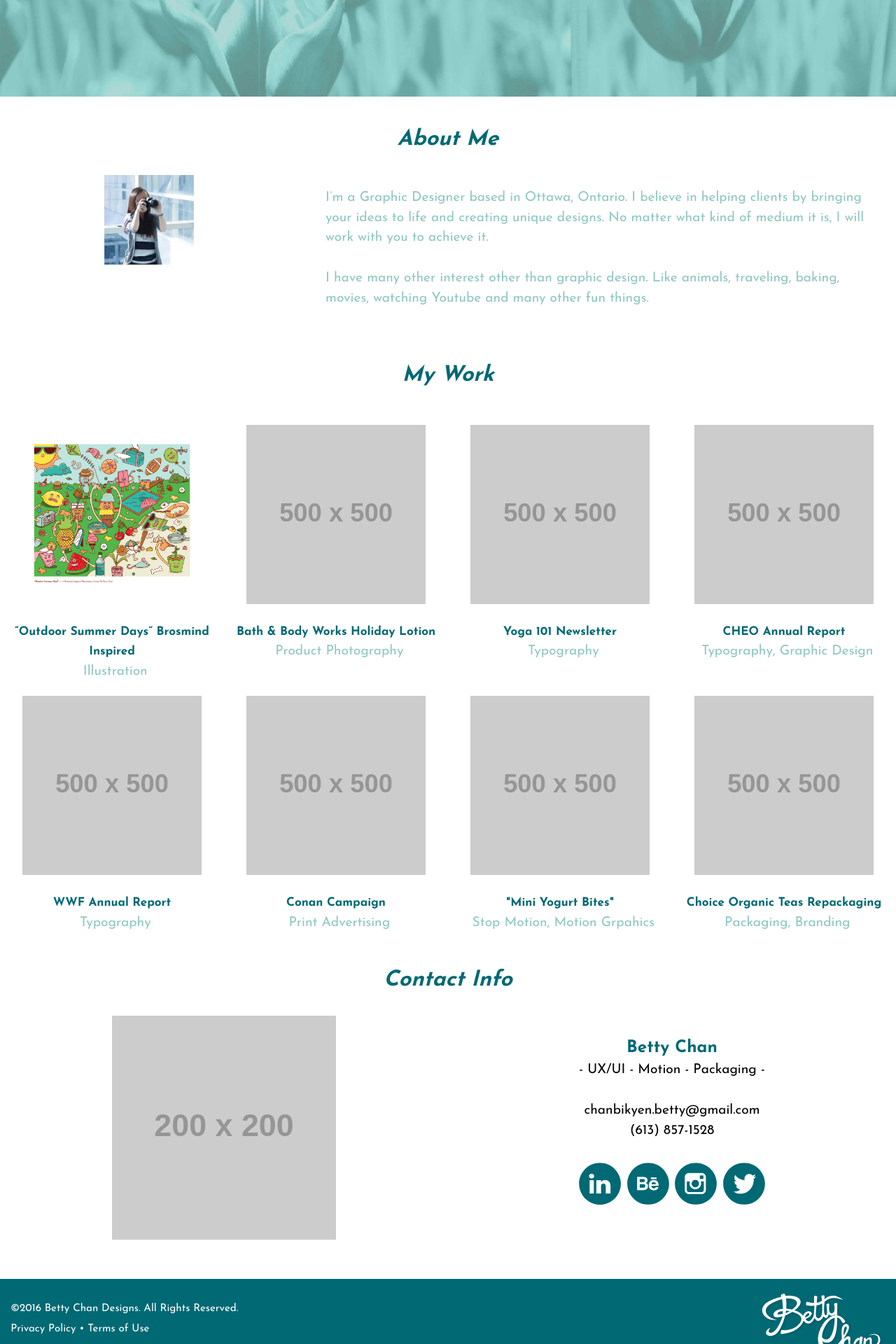
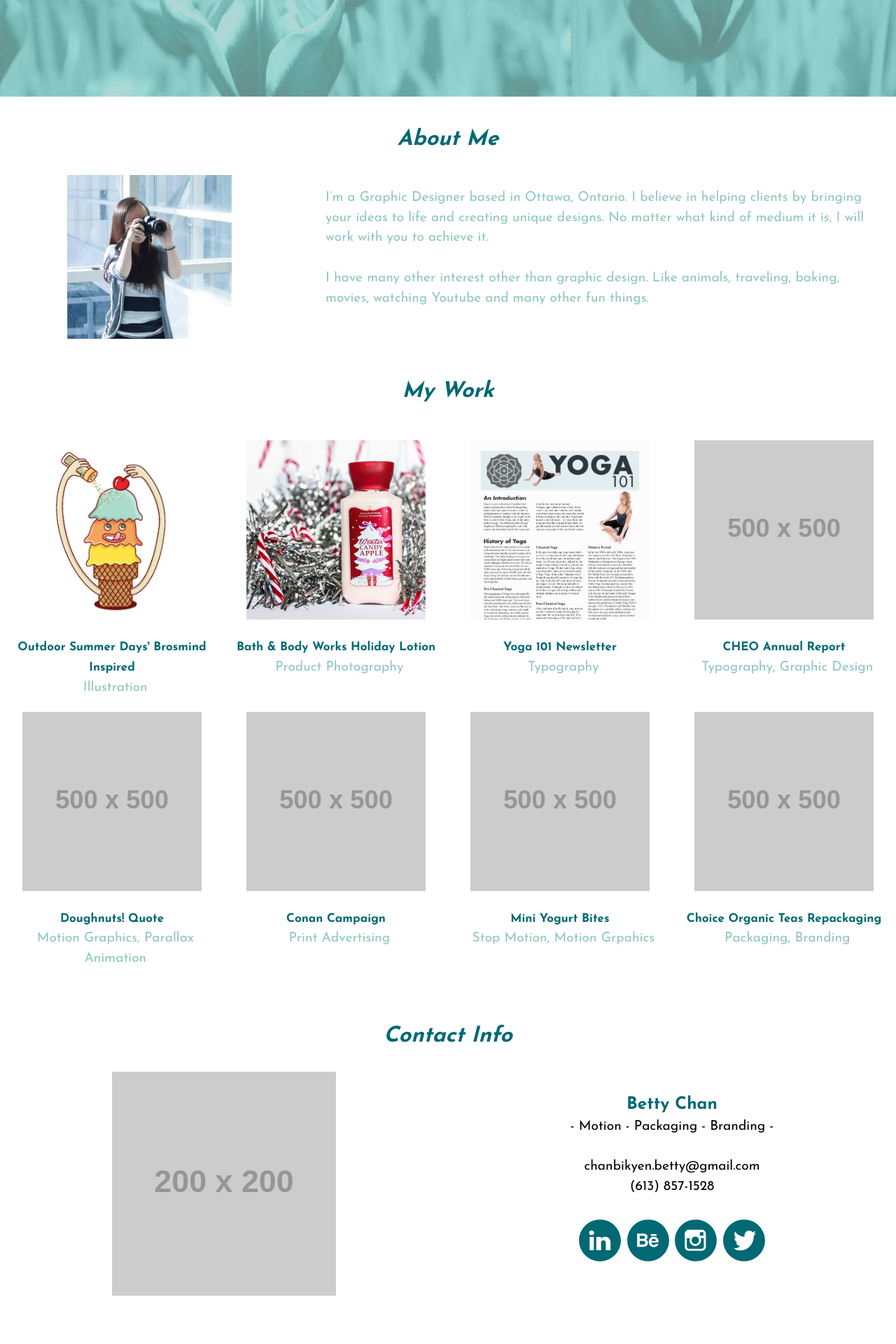
Before and after one commit to Chan0369/portfolio, a Jekyll site: the page built from index.html, in a window 1280 px wide. Shown: the part 582-2502 px from the top of the page at 70% size. Built offline with Jekyll 4.4.1, drawn with Linux system fonts in a browser that asks for light colours.

Commit message:
Added a sitemap, robot.txt, human.txt and YAML file and also replaced some place holder images with actual image

```diff
--- a/_layouts/default.html
+++ b/_layouts/default.html
@@ -3,10 +3,10 @@
 <head>
   <meta charset="utf-8">
   <title>Portfolio</title>
-  <link href="css/main.css" rel="stylesheet">
-  <link href="css/grid.css" rel="stylesheet">
-  <link href="css/type.css" rel="stylesheet">
-  <link href="css/modules.css" rel="stylesheet">
+  <link href="{{site.baseurl}}/css/main.css" rel="stylesheet">
+  <link href="{{site.baseurl}}/css/grid.css" rel="stylesheet">
+  <link href="{{site.baseurl}}/css/type.css" rel="stylesheet">
+  <link href="{{site.baseurl}}/css/modules.css" rel="stylesheet">
   <link href="https://fonts.googleapis.com/css?family=Josefin+Sans:100,400,700" rel="stylesheet">
   <meta name="viewport" content="width=device-width,initial-scale=1">
 </head>
--- a/css/main.css
+++ b/css/main.css
@@ -150,7 +150,7 @@ p {
 }
 
 .profile {
-	width: 30%;
+	width: 55%;
 }
 
 .info {
--- a/index.html
+++ b/index.html
@@ -25,17 +25,20 @@ layout: default
       <h2 class="text-center" id="work">My Work</h2>
     </div>
 
+
     <div class="thumbnails">
-      <div class="unit xs-1-2 s-1-2 m-1-4 l-1-4 xl-1-4 text-center">
-        <a href="portfolio.html"><img class="work-1" src="images/brosmind.jpg" alt=""></a>
+      {% for portfolio in site.data.portfolio-work-list %}
+        <div class="unit xs-1-2 s-1-2 m-1-4 l-1-4 xl-1-4 text-center">
+          <a href="{{site.baseurl}}/{{portfolio.link}}"><img class="work-1" src="{{site.baseurl}}/{{portfolio.image}}" alt=""></a>
           <div class="unit xs-1 s-1 m-1 l-1 xl-1">
-            <h3 class="title-1 padding-left milli">“Outdoor Summer Days” Brosmind Inspired</h3>
-            <p class="p-1 padding-left">Illustration</p>
+            <h3 class="title-1 padding-left milli">{{portfolio.title}}</h3>
+            <p class="p-1 padding-left">{{portfolio.media}}</p>
           </div>
-      </div>
+        </div>
+      {% endfor %}
 
-      <div class="unit xs-1-2 s-1-2 m-1-4 l-1-4 xl-1-4 text-center">
-        <a href="http://placehold.it/500x500"><img class="work-2" src="http://placehold.it/500x500" alt=""></a>
+      <!-- <div class="unit xs-1-2 s-1-2 m-1-4 l-1-4 xl-1-4 text-center">
+        <a href="http://placehold.it/500x500"><img class="work-2" src="images/liquid-photography.jpg" alt=""></a>
           <div class="unit xs-1 s-1 m-1 l-1 xl-1">
             <h3 class="title-2 padding-left milli">Bath & Body Works Holiday Lotion</h3>
             <p class="p-2 padding-left">Product Photography</p>
@@ -43,7 +46,7 @@ layout: default
       </div>
 
       <div class="unit xs-1-2 s-1-2 m-1-4 l-1-4 xl-1-4 text-center">
-        <a href="http://placehold.it/500x500"><img class="work-3" src="http://placehold.it/500x500" alt=""></a>
+        <a href="http://placehold.it/500x500"><img class="work-3" src="images/yoga101.jpg" alt=""></a>
           <div class="unit xs-1 s-1 m-1 l-1 xl-1">
             <h3 class="title-3 padding-left milli">Yoga 101 Newsletter</h3>
             <p class="p-3 padding-left">Typography</p>
@@ -61,8 +64,8 @@ layout: default
       <div class="unit xs-1-2 s-1-2 m-1-4 l-1-4 xl-1-4 text-center">
         <a href="http://placehold.it/500x500"><img class="work-5" src="http://placehold.it/500x500" alt=""></a>
           <div class="unit xs-1 s-1 m-1 l-1 xl-1">
-            <h3 class="title-5 padding-left milli">WWF Annual Report</h3>
-            <p class="p-5 padding-left">Typography</p>
+            <h3 class="title-5 padding-left milli">Doughnuts! Quote</h3>
+            <p class="p-5 padding-left">Motion Graphics, Parallax Animation</p>
           </div>
       </div>
 
@@ -109,7 +112,7 @@ layout: default
       <div class="unit xs-1 s-1 m-1-2 l-1-2 xl-1-2 text-center">
         <div class="unit xs-1 s-1 m-1 l-1 xl-1 text-center">
           <h4 class="name pad-t">Betty Chan</h4>
-          <p class="title-name">- UX/UI - Motion - Packaging -</p>
+          <p class="title-name">- Motion - Packaging - Branding -</p>
           <p class="email">chanbikyen.betty@gmail.com</p>
           <p class="phone">(613) 857-1528</p>
         </div>
--- /dev/null
+++ b/robots.txt
@@ -0,0 +1,4 @@
+Sitemap: https://bettychan.ca/sitemap.xml
+
+User-agent: *
+Disallow: /img
```
Also changed, not shown: other parts of index.html (+2 -2 lines), _data/portfolio-work-list.yml (added, +39 -0 lines), humans.txt (added, +28 -0 lines), sitemap.xml (added, +10 -0 lines), images/brosmind.jpg, images/liquid-photography.jpg (added), images/yoga101.jpg (added).
